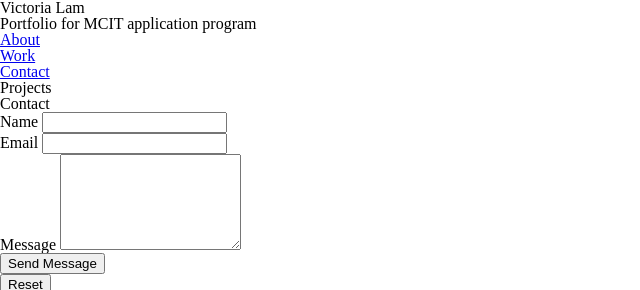
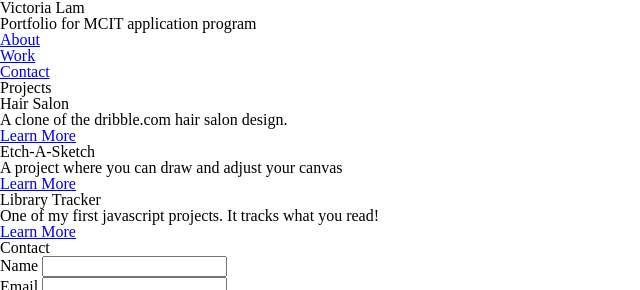
Before and after one commit to LVictoria159753/MCIT_Portfolio, a plain HTML site: page index.html in a window 1280 px wide. Shown: the top 290 px of the page, without its empty margins (0-640 px from the left). Drawn offline with Linux system fonts and the light colour scheme.

Commit message:
filled out HTML work section

```diff
--- a/index.html
+++ b/index.html
@@ -28,11 +28,31 @@
         </ul>
     </nav>
      <!-- Work-->
+     <div id="work">
         <h2>Projects</h2>
-        <section></section>
-        <section></section>
-        <section></section>
+        <section>
+            <h3>Hair Salon</h3>
+            <p>A clone of the dribble.com hair salon design.</p>
+                <ul>
+                    <li><a href="#">Learn More</a></li>
+                </ul>
+        </section>
+        <section>
+            <h3>Etch-A-Sketch</h3>
+            <p>A project where you can draw and adjust your canvas </p>
+                <ul>
+                    <li><a href="#">Learn More</a></li>
+                </ul>
 
+        </section>
+        <section>
+            <h3>Library Tracker</h3>
+            <p>One of my first javascript projects. It tracks what you read!</p>
+            <ul>
+                <li><a href="#">Learn More</a></li>
+            </ul>
+        </section>
+    </div>
      <!-- Contact -->
      <article id="contact">
         <h2 class="main-contact">Contact</h2>
--- a/main.css
+++ b/main.css
@@ -0,0 +1,5 @@
+/* Type */
+
+html {
+    font-size: 16pt;
+}
```
